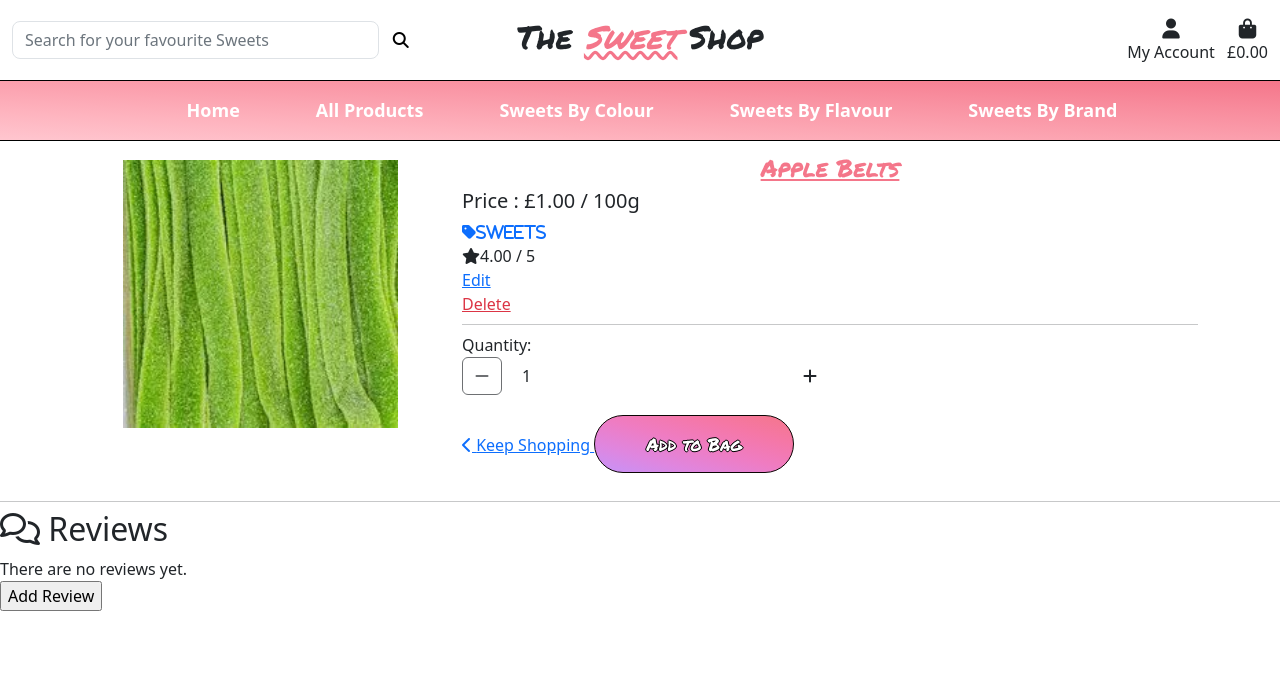
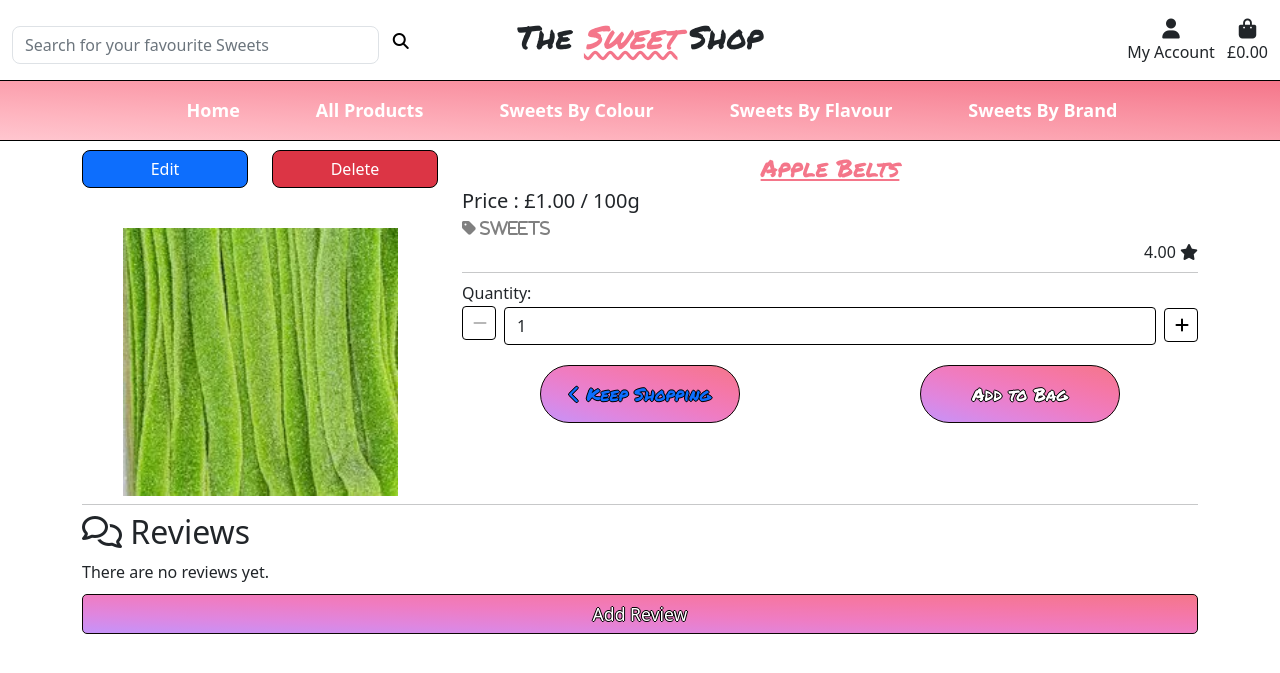
Before and after one commit to DavidHearl/Sweet-Shop, a Django app: page /products/5/ in a window 1280 px wide. Shown: the top 673 px of the page. Run offline with Django 3.2, Linux system fonts and the light colour scheme; a user stored in the database is signed in; data comes from the database, SQL or seed files in the repository; some libraries are stand-ins or nearby versions.

Commit message:
updated and consolidated styles for various pages

```diff
--- a/products/templates/products/add_product.html
+++ b/products/templates/products/add_product.html
@@ -15,7 +15,7 @@
     <div class="container push-down">
         <div class="row">
             <div class="col">
-                <h2 class="product-database-title">Product Database</h2>
+                <h2 class="page-title">Product Database</h2>
                 <hr>
                 <h5>Add a Product</h5>
                 <hr>
--- a/products/templates/products/modify_pricing.html
+++ b/products/templates/products/modify_pricing.html
@@ -17,7 +17,7 @@
     <div class="container push-down">
         <div class="row">
             <div class="col">
-                <h2 class="product-database-title">Product Database</h2>
+                <h2 class="page-title">Product Database</h2>
                 <hr>
                 <h5>Modify Pricing : {{ products.count }} products</h5>
                 <hr>
--- a/products/templates/products/modify_product.html
+++ b/products/templates/products/modify_product.html
@@ -15,15 +15,15 @@
     <div class="container push-down">
         <div class="row">
             <div class="col">
+                <h2 class="page-title">Product Database</h2>
                 <hr>
-                <h2 class="mb-4">Product Database</h2>
                 <h5>Modify a Product</h5>
                 <hr>
             </div>
         </div>
 
         <div class="row">
-            <div class="col-12 col-md-6">
+            <div class="col-12">
                 <form method="POST" action="{% url 'modify_product' product.id %}" class="form" enctype="multipart/form-data">
                     {% csrf_token %}
                     {% for field in modify_product %}
--- a/products/templates/products/product_detail.html
+++ b/products/templates/products/product_detail.html
@@ -16,11 +16,26 @@
 {% block content %}
 <div class="container push-down">
     <div class="row">
+        <div class="col-12 col-md-4">
+            <!-- Edit/Delete Product -->
+            {% if request.user.is_superuser %}
+                <div class="row">
+                    <div class="col-6">
+                        <button class="edit-button">
+                            <a href="{% url 'modify_product' product.id %}">Edit</a>
+                        </button>
+                    </div>
+                    <div class="col-6">
+                        <button class="delete-button">
+                            <a href="{% url 'delete_product' product.id %}">Delete</a>
+                        </button>
+                    </div>
+                </div>
+            {% endif %}
             <!-- Image -->
-        <div class="col-12 col-md-4">
             <div class="image-container">
                 <a href="{{ product.image.url }}" target="_blank">
-                    <img class="product-image" src="{{ product.image.url }}" alt="{{ product.name }}">
+                    <img class="product-image product-detail-image" src="{{ product.image.url }}" alt="{{ product.name }}">
                 </a>
             </div>
         </div>
@@ -28,25 +43,19 @@
         <div class="col-12 col-md-8">
             <div>
                 <p class="home-heading product-heading">{{ product.name }}</p>
-                <p class="lead mb-0">Price : £{{ product.price }} / 100g</p>
+                <p class="lead">Price : £{{ product.price }} / 100g</p>
                 {% if product.category %}
-                    <p class="mt-1 mb-0">
+                    <p>
                         <a href="{% url 'products' %}?category={{ product.category.name }}">
-                            <i class="fas fa-tag mr-1">{{ product.category.friendly_name }}</i>
+                            <i class="fas fa-tag"> {{ product.category.friendly_name }}</i>
                         </a>
                     </p>
                 {% endif %}
+
                 {% if product.rating %}
-                    <p><i class="fas fa-star mr-1"></i>{{ product.rating }} / 5</p>
+                    <p class="text-end">{{ product.rating }} <i class="fas fa-star"></i></p>
                 {% else %}
                     <p>No Rating</p>
-                {% endif %}
-
-                {% if request.user.is_superuser %}
-                    <p class="ml-3">
-                        <a href="{% url 'modify_product' product.id %}">Edit</a>
-                    </p>
-                    <a class="text-danger" href="{% url 'delete_product' product.id %}">Delete</a>
                 {% endif %}
 
                 <p>{{ product.description }}</p>
@@ -58,10 +67,10 @@
                     <div class="form-row">
                         <div class="col-12">
                             <p>Quantity:</p>
-                            <div class="form-group w-50">
+                            <div class="form-group">
                                 <div class="input-group">
                                     <div class="input-group-prepend">
-                                        <button class="decrement-quantity btn" data-item_id="{{ product.id }}" id="decrement-quantity_{{ product.id }}">
+                                        <button class="decrement-quantity" data-item_id="{{ product.id }}" id="decrement-quantity_{{ product.id }}">
                                             <span>
                                                 <i class="fas fa-minus"></i>
                                             </span>
@@ -70,7 +79,7 @@
                                     <!-- Max 30 = 3kg -->
                                     <input class="form-control quantity_input" type="number" name="quantity" value="1" min="1" max="30" data-item_id="{{ product.id }}" id="id_quantity_{{ product.id }}">
                                     <div class="input-group-append">
-                                        <button class="increment-quantity btn" data-item_id="{{ product.id }}" id="increment-quantity_{{ product.id }}">
+                                        <button class="increment-quantity" data-item_id="{{ product.id }}" id="increment-quantity_{{ product.id }}">
                                             <span>
                                                 <i class="fas fa-plus"></i>
                                             </span>
@@ -80,32 +89,41 @@
                             </div>
                         </div>
 
-                        <div class="col-12">
+                        <div class="row">
+                            <div class="col-6 text-center">
+                                <button class="action-button">
                                     <a href="{% url 'products' %}">
                                         <span>
                                             <i class="fas fa-chevron-left"></i>
                                         </span>
                                         <span>Keep Shopping</span>
                                     </a>
+                                </button>
+                            </div>
+                            <div class="col-6 text-center">
                                 <input class="action-button" type="submit" value="Add to Bag">
+                                <input type="hidden" name="redirect_url" value="{{ request.path }}">
                             </div>
-                        <input type="hidden" name="redirect_url" value="{{ request.path }}">
+                        </div>
+
                     </div>
                 </form>
             </div>
         </div>
     </div>
-</div>
-
     <hr>
 
-<!-- Post Review -->
+    <!-- Reviews -->
+    <div class="row">
+        <div class="col">
             {% with reviews.count as total_reviews %}
                 <h2 class="review-title">
                     <i class="far fa-comments"></i>
                     {{ total_reviews }} Reviews{{ total_reviews|pluralize}}
                 </h2>
             {% endwith %}
+        </div>
+    </div>
 
     <!-- List reviews in the product detail -->
     {% for review in reviews %}
@@ -124,7 +142,9 @@
         <p>There are no reviews yet.</p>
     {% endfor %}
 
-<!-- Add a new review -->
+    <!-- Add a review -->
+    <div class="row">
+        <div class="col">
             {% if new_review %}
                 <p>There are no reviews yet</p>
             {% else %}
@@ -132,10 +152,13 @@
                     <form class="add-review-form" method="post">
                         {{ review_form | crispy }}
                         {% csrf_token %}
-            <input type="submit" class="add-review" value="Add Review">
+                        <input type="submit" class="add-review full-width-action-button" value="Add Review">
                     </form>
                 {% endif %}
             {% endif %}
+        </div>
+    </div>
+</div>
 
 {% endblock %}
 
--- a/static/css/base.css
+++ b/static/css/base.css
@@ -1,3 +1,4 @@
+/* General */
 .cover {
 	height: 100%;
 	width: 100%;
@@ -6,6 +7,10 @@
 	position: fixed;
 	background: white;
 	z-index: -1;
+}
+
+a {
+    text-decoration: none;
 }
 
 /* Navigation */
@@ -42,12 +47,6 @@
 
 .top-navigation {
     background-color: white;
-}
-
-.input-group>:not(:first-child):not(.dropdown-menu):not(.valid-tooltip):not(.valid-feedback):not(.invalid-tooltip):not(.invalid-feedback) {
-    margin-left: 8px;
-    background: none;
-    border: none;
 }
 
 /* Home */
@@ -94,6 +93,26 @@
     font-family: "Permanent Marker";
     font-size: 1.1rem;
     border: 1px solid #0C0404;
+}
+
+.full-width-action-button {
+    background-image: linear-gradient(to right top, #c593f9, #df86df, #ef7cc2, #f577a6, #f4768a);
+    justify-content: center;
+    width: 100%;
+    padding: 6px;
+    border-radius: 5px;
+    border: none;
+    color: black;
+    margin: 10px auto;
+    text-shadow: -1px 0 black, 0 1px black, 1px 0 black, 0 -1px black;
+    color: white;
+    font-size: 1.1rem;
+    border: 1px solid #0C0404;
+}
+
+/* Profile Buttons */
+.form-control {
+    margin-top: 10px;
 }
 
 .control-button {
@@ -255,12 +274,12 @@ p {
     text-decoration-style: wavy;
 }
 
+.page-title {
+    margin-top: 12px;
+}
+
 .push-down{
     margin-top: 140px;
-}
-
-.product-database-title {
-    margin-top: 12px;
 }
 
 .update-link,
@@ -294,21 +313,60 @@ p {
     height: 100%;
     max-width: 275px;
     max-height: 275px;
-    margin-top: 20px;
 }
 
-.quantity-input {
-    width: 90%;
+.product-detail-image {
+    margin-top: 30px;
 }
 
-/* .btn {
-    background-image: linear-gradient(to right top, #c593f9, #df86df, #ef7cc2, #f577a6, #f4768a);
-    width: 180px;
-    padding: 10px;
-    border-radius: 23px;
+.quantity_input {
+    width: 90%;
+    border: 1px solid black !important;
+    border-radius: 4px !important;
+}
+
+.input-group>:not(:first-child):not(.dropdown-menu):not(.valid-tooltip):not(.valid-feedback):not(.invalid-tooltip):not(.invalid-feedback) {
+    margin-left: 8px;
+    margin-top: 2px;
+    background: none;
     border: none;
+}
+
+.fa-tag {
+    color: gray;
+}
+
+.increment-quantity,
+.decrement-quantity {
+    border: 1px solid black;
+    background: none;
+    border-radius: 4px;
+    padding: 4px 8px 4px 10px;
+    margin-top: 1px;
+}
+
+.edit-button,
+.delete-button {
+    width: 100%;
+    padding: 6px;
+    margin: 10px 0;
+    border-radius: 8px;
     color: white;
-} */
+    border: 1px solid black;
+}
+
+.edit-button > a,
+.delete-button > a {
+    color: white;
+}
+
+.edit-button {
+    background-color: #0d6efd;
+}
+
+.delete-button {
+    background-color: #dc3545;
+}
 
 /* Alerts */
 .alert {
--- a/templates/includes/mobile-top-header.html
+++ b/templates/includes/mobile-top-header.html
@@ -33,7 +33,7 @@
                 <a href="{% url 'add_product' %}" class="dropdown-item">Add Product</a>
                 <a href="{% url 'modify_pricing' %}" class="dropdown-item">Manage Inventory</a>
             {% endif %}
-             <a href="" class="dropdown-item">My Profile</a>
+            <a href="{% url 'user_profile' %}" class="dropdown-item">My Profile</a>
             <a href="{% url 'account_logout' %}" class="dropdown-item">Logout</a>
         {% else %}
             <a href="{% url 'account_signup' %}" class="dropdown-item">Register</a>
```
Also changed, not shown: profiles/templates/profiles/user_profiles.html (+2 -5 lines), shopping_bag/templates/shopping_bag/shopping_bag.html (+3 -6 lines). Lines whose indentation alone changed are shown as unchanged.
